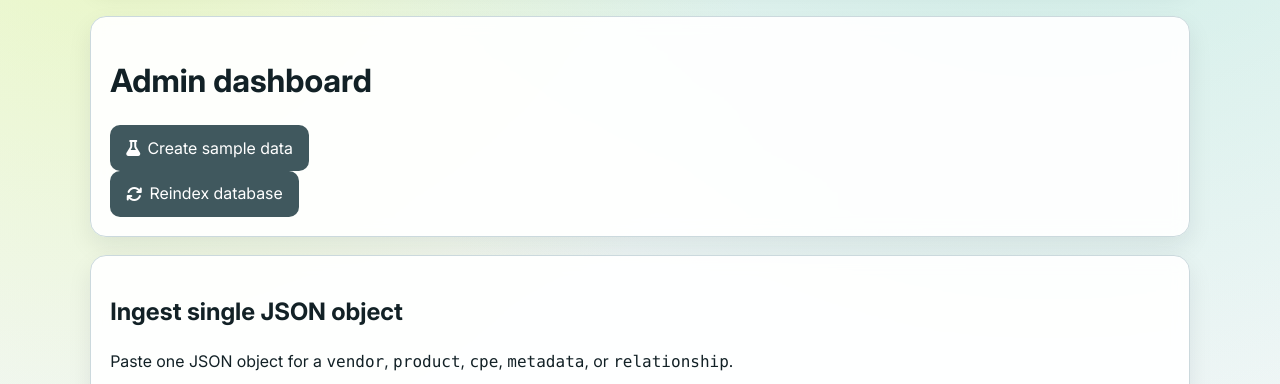
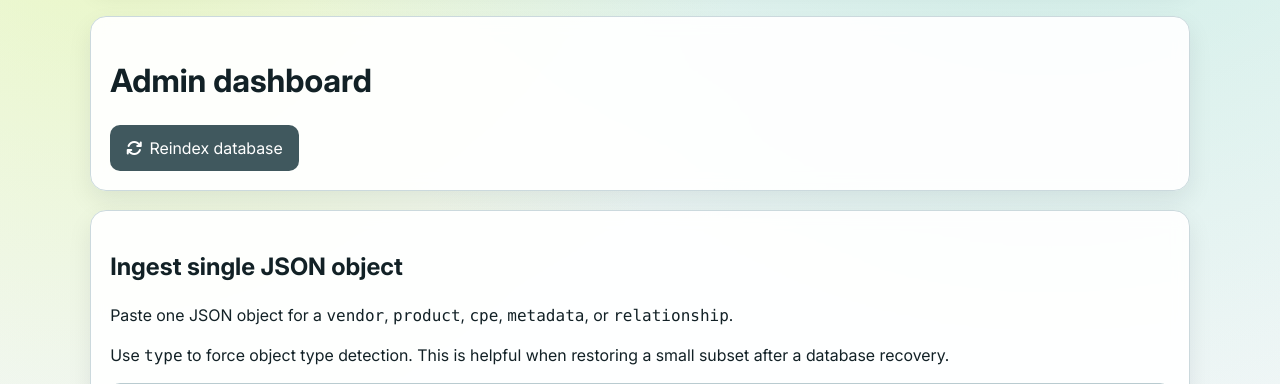
Before and after one commit to gcve-eu/cpe-editor, a Flask app: page /admin in a window 1280 px wide. Shown: the part 141-525 px from the top of the page. Run offline with Flask 3, Linux system fonts and the light colour scheme; the visitor is signed in with stand-in values (Sample User, id 1); some libraries are stand-ins or nearby versions.

Commit message:
Remove sample data bootstrap action

```diff
--- a/app/templates/admin/dashboard.html
+++ b/app/templates/admin/dashboard.html
@@ -3,10 +3,6 @@
 {% block content %}
 <div class="card">
   <h1>Admin dashboard</h1>
-  <form method="post" action="{{ url_for('main.bootstrap_sample_data') }}">
-    <input type="hidden" name="csrf_token" value="{{ csrf_token() }}">
-    <button type="submit" class="secondary"><i class="fa-solid fa-flask" aria-hidden="true"></i>Create sample data</button>
-  </form>
   <form method="post" action="{{ url_for('main.admin_reindex') }}">
     <input type="hidden" name="csrf_token" value="{{ csrf_token() }}">
     <button type="submit" class="secondary"><i class="fa-solid fa-arrows-rotate" aria-hidden="true"></i>Reindex database</button>
--- a/app/views.py
+++ b/app/views.py
@@ -3376,29 +3376,3 @@ def apply_proposal(proposal: Proposal):
         return
 
     raise ValueError(f"Unsupported proposal type: {proposal.proposal_type}")
-
-
-# --- Sample data --------------------------------------------------------------
-@bp.route("/admin/bootstrap-sample-data", methods=["POST"])
-@admin_required
-def bootstrap_sample_data():
-    if Vendor.query.count() > 0:
-        flash("Sample data skipped because the database is not empty.", "info")
-        return redirect(url_for("main.admin_dashboard"))
-
-    vendor = Vendor(name="microsoft", title="Microsoft")
-    product = Product(vendor=vendor, name="exchange_server", title="Exchange Server")
-    cpe = CPEEntry(
-        vendor=vendor,
-        product=product,
-        part="a",
-        version="2019",
-        cpe_uri="cpe:2.3:a:microsoft:exchange_server:2019:*:*:*:*:*:*:*",
-        title="Microsoft Exchange Server 2019",
-        notes="Bootstrap sample entry",
-    )
-    db.session.add_all([vendor, product, cpe])
-    db.session.commit()
-
-    flash("Sample data created.", "success")
-    return redirect(url_for("main.admin_dashboard"))
```
